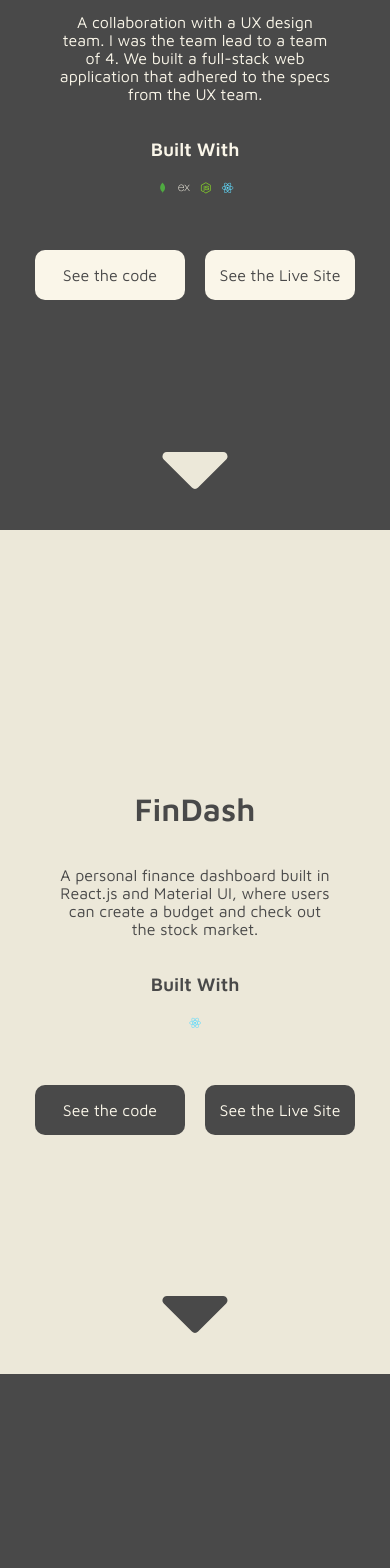
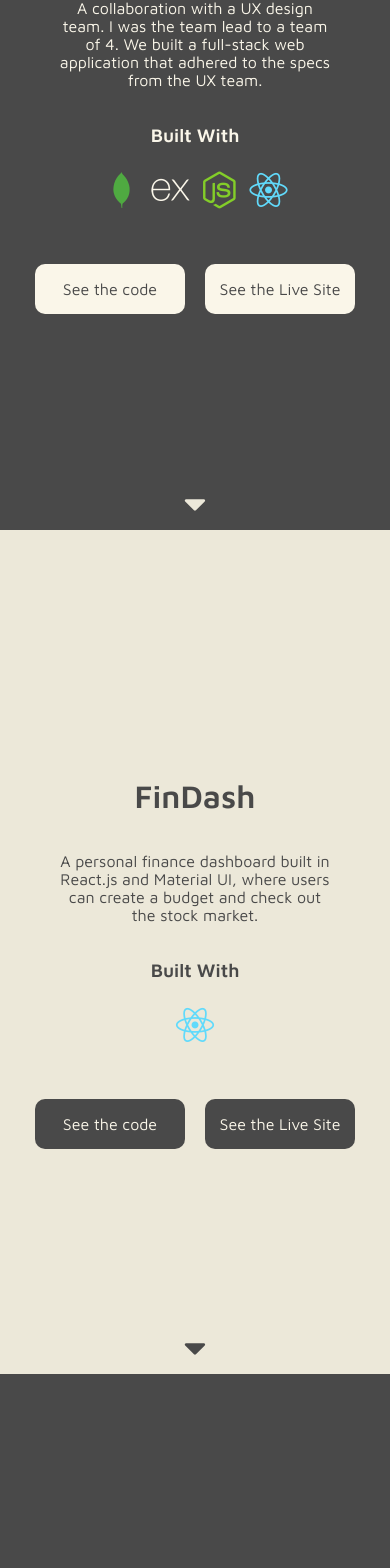
Before and after one commit to Henry-Cook/portfolio, a React (Create React App) app: page / in a window 390 px wide. Shown: the part 2846-4414 px from the top of the page. Built offline with nearby package versions, Linux system fonts and the light colour scheme.

Commit message:
Style Changes

```diff
--- a/src/components/projects/project.css
+++ b/src/components/projects/project.css
@@ -150,13 +150,13 @@ video {
 .caret-icon4 {
   color: #ece8d9;
   cursor: pointer;
-  /* font-size: 9vw; */
+  font-size: 9vw;
 }
 
 .caret-icon4-dark {
   color: #494949;
   cursor: pointer;
-  /* font-size: 9vw; */
+  font-size: 9vw;
 }
 
 @media screen and (max-width: 800px) {
@@ -170,4 +170,8 @@ video {
   .project-video {
     display: none;
   }
+  .icon-project {
+    font-size: 10vw;
+    margin: 5px;
+  }
 }
```
Also changed, not shown: 3 other files (tests, documents, lock files or other folders).
